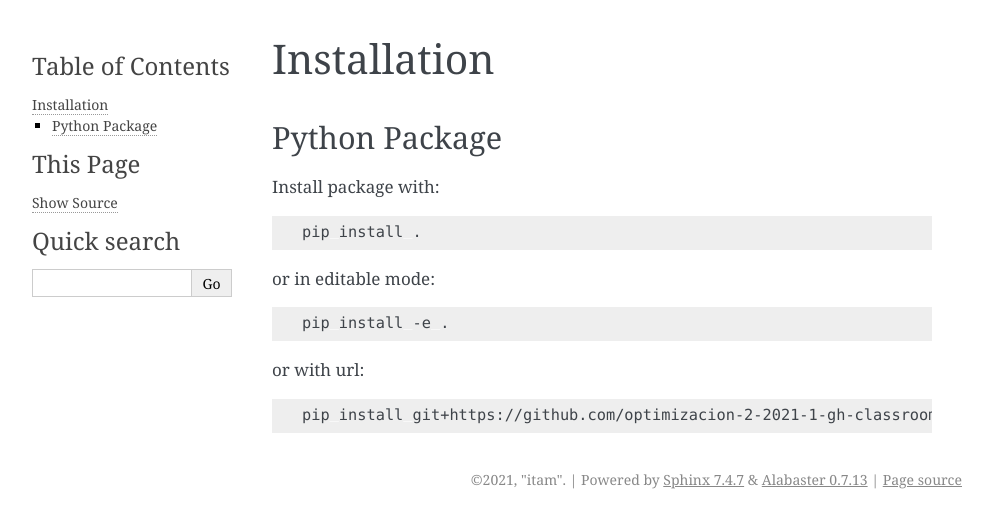
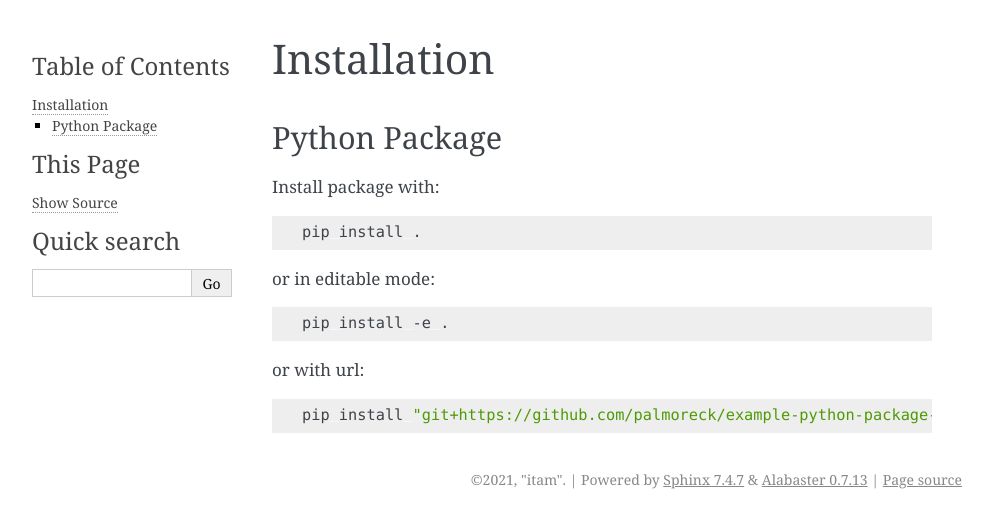
Before and after one commit to sancas96/example-python-package-and-sphinx-doc, a Sphinx documentation site: the page built from docs/installation.rst, in a window 1280 px wide. Shown: the top 528 px of the page, without its empty margins (148-1141 px from the left). Built offline with Sphinx 7.4.7, drawn with Linux system fonts in a browser that asks for light colours; some of the changed lines change nothing that is shown.

Commit message:
changing installation to point right repo

```diff
--- a/docs/installation.rst
+++ b/docs/installation.rst
@@ -22,4 +22,4 @@ or with url:
 
 .. code-block:: bash
 
-    pip install git+https://github.com/optimizacion-2-2021-1-gh-classroom/example-python-package-and-sphinx.git
+    pip install "git+https://github.com/palmoreck/example-python-package-and-sphinx-doc.git#egg=opt2&subdirectory=src"
```
